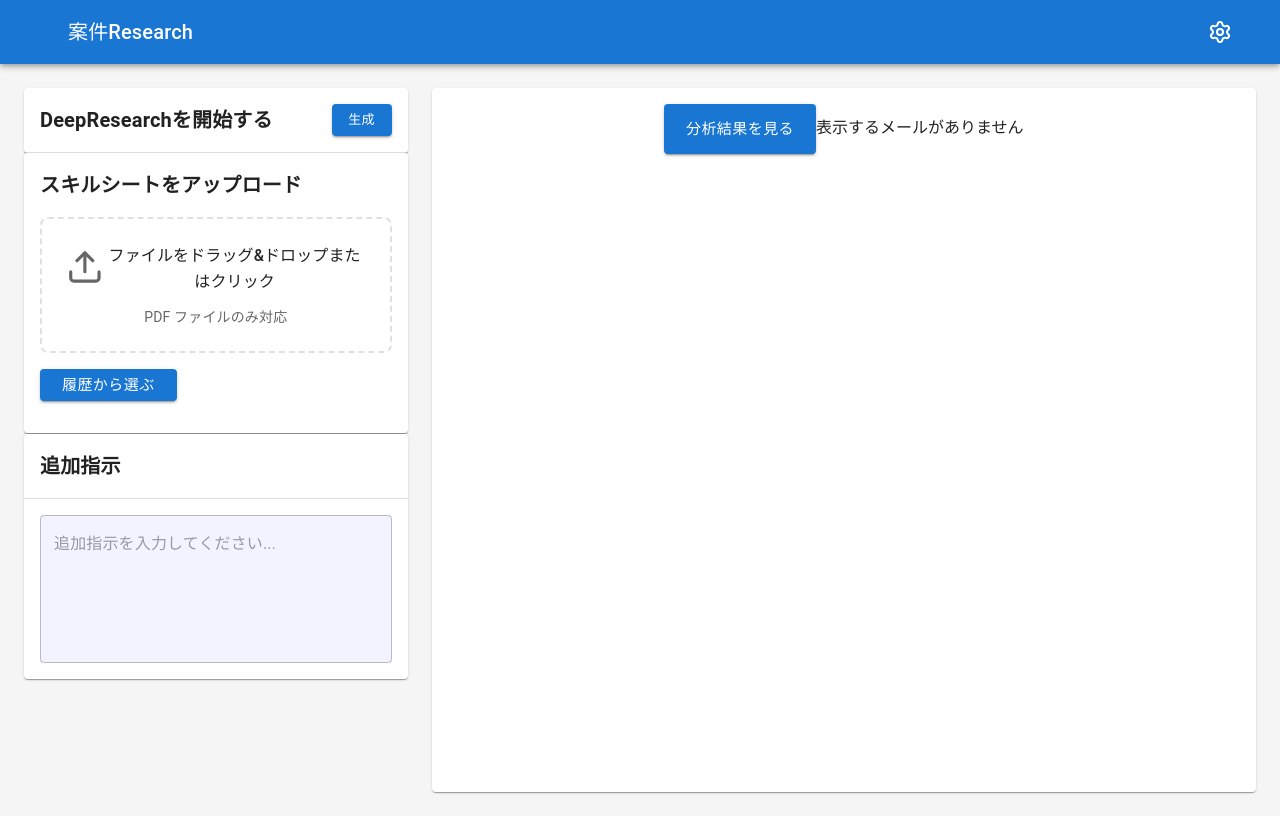
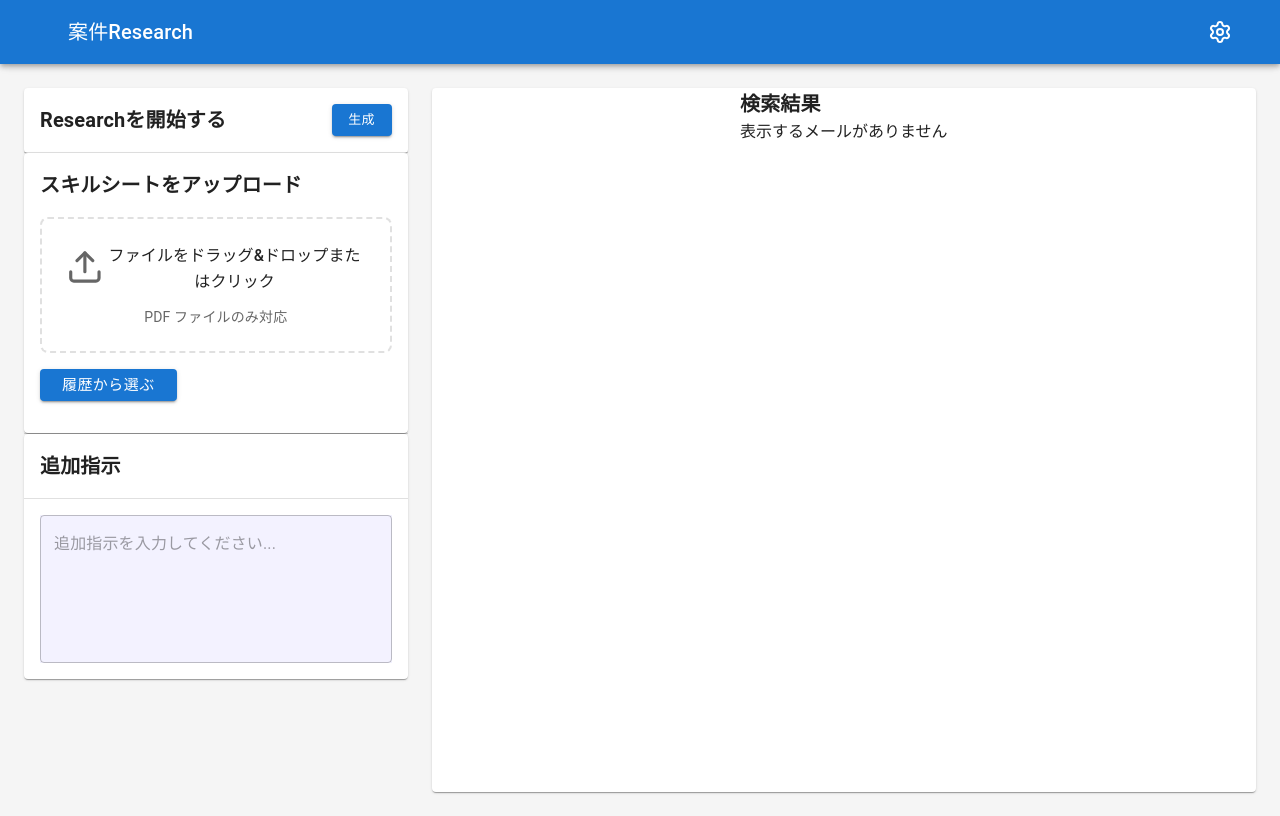
Before and after one commit to morimori-moribayashi/auto-sales-email, a Next.js app in the folder my-next-app/: page /deepresearch in a window 1280 px wide. Built offline with nearby package versions, Linux system fonts and the light colour scheme; some icons are missing.

Commit message:
案件ResearchのUIを整理

```diff
--- a/my-next-app/components/pages/deep-research/ProjectDeepResearch.tsx
+++ b/my-next-app/components/pages/deep-research/ProjectDeepResearch.tsx
@@ -1,6 +1,6 @@
 "use client"
 import React, { use, useEffect, useState } from "react";
-import { Box, Paper, Container, Button } from "@mui/material";
+import { Box, Paper, Container, Button, Typography } from "@mui/material";
 import { Header } from "@/components/header/Header";
 import { SettingSideMenu } from "./SettingSideMenu";
 import { AdditionalInstructions } from "./AdditonalInstructions";
@@ -89,14 +89,17 @@ export const ProjectDeepResearch = () => {
                   flexDirection: "column",
                 }}
               >
-                  <div className={loading ? "": "hidden"}>
-                    <ProgressIndicator label="計画を立てる" status={indicatorsStatus[0].status} />
-                    <ProgressIndicator label="検索クエリの作成" status={indicatorsStatus[1].status} />
-                    <ProgressIndicator label="検索" status={indicatorsStatus[2].status} />
-                    <ProgressIndicator label="検索結果の分析" status={indicatorsStatus[3].status} />
-                  </div>
-                  <div className={loading ? "hidden":"" + " mx-auto"}>
-                    <Button
+                <div className={loading ? "" : "hidden"}>
+                  <ProgressIndicator label="計画を立てる" status={indicatorsStatus[0].status} />
+                  <ProgressIndicator label="検索クエリの作成" status={indicatorsStatus[1].status} />
+                  <ProgressIndicator label="検索" status={indicatorsStatus[2].status} />
+                  {/* <ProgressIndicator label="検索結果の分析" status={indicatorsStatus[3].status} /> */}
+                </div>
+                <div className={loading ? "hidden" : "" + " mx-auto"}>
+                  <Typography variant="h6" component="h2" fontWeight={600}>
+                    検索結果　{emails ? `(${emails.length}件)` : ""}
+                  </Typography>
+                  {/* <Button
                       variant="contained"
                       size="large"
                       sx={{
@@ -111,10 +114,10 @@ export const ProjectDeepResearch = () => {
                       onClick={() => setAnalysisDialogOpen(true)}
                     >
                       分析結果を見る
-                    </Button>
-                    <EmailList emails={emails}/>
-                    <AnalysisDialog analysisContent={analysisContent} open={analysisDialogOpen} onClose={() => {setAnalysisDialogOpen(false)}} />
-                  </div>
+                    </Button> */}
+                  <EmailList emails={emails} />
+                  <AnalysisDialog analysisContent={analysisContent} open={analysisDialogOpen} onClose={() => { setAnalysisDialogOpen(false) }} />
+                </div>
               </Paper>
             </Box>
           </Box>
--- a/my-next-app/components/pages/deep-research/SearechAndGenerateButton.tsx
+++ b/my-next-app/components/pages/deep-research/SearechAndGenerateButton.tsx
@@ -27,7 +27,7 @@ export const SearchAndGenerateButton = ({ onGenerate }: ProjectContentProps) =>
           }}
         >
           <Typography variant="h6" component="h2" fontWeight={600}>
-            DeepResearchを開始する
+            Researchを開始する
           </Typography>
           <Button
             variant="contained"
```
